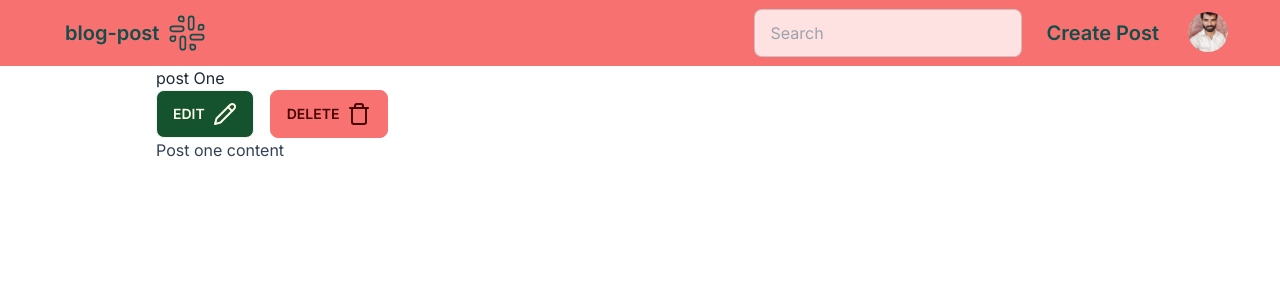
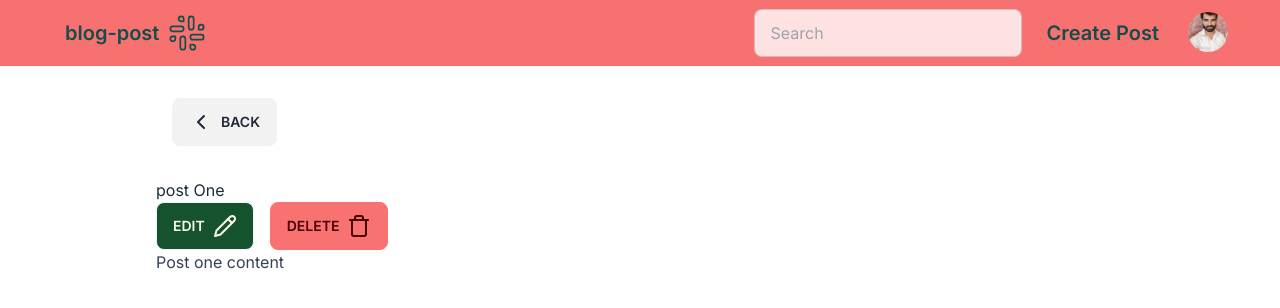
Before and after one commit to syedalirazazaidi/next-stack-projects, a Next.js app in the folder blogpost/: page /blog/1 in a window 1280 px wide. Shown: the top 308 px of the page. Built offline with nearby package versions, Linux system fonts and the light colour scheme.

Commit message:
UI completed

```diff
--- a/blogpost/src/app/(route)/blog/[id]/page.tsx
+++ b/blogpost/src/app/(route)/blog/[id]/page.tsx
@@ -1,9 +1,12 @@
+"use client";
 import React from "react";
 import ButtonAction from "@/components/buttonaction";
+import Backbutton from "../../../../components/backbutton";
 
 export default function BlogDetails() {
   return (
     <>
+      <Backbutton />
       <div className="container">
         <h2>post One</h2>
         <ButtonAction />
--- /dev/null
+++ b/blogpost/src/components/backbutton.tsx
@@ -0,0 +1,18 @@
+import React from "react";
+import { ChevronLeft } from "lucide-react";
+import { useRouter } from "next/navigation";
+
+export default function Backbutton() {
+  const router = useRouter();
+
+  return (
+    <div>
+      <div className="container p-8">
+        <button className="btn" onClick={() => router.back()}>
+          {" "}
+          <ChevronLeft /> Back
+        </button>
+      </div>
+    </div>
+  );
+}
--- a/blogpost/src/generic/postblog.tsx
+++ b/blogpost/src/generic/postblog.tsx
@@ -23,7 +23,7 @@ export default function PostBlog({ Submitform, Edit }: FormPostProps) {
   return (
     <>
       <div className="container p-8">
-        <button className="btn" onClick={() => router.push("/")}>
+        <button className="btn" onClick={() => router.back()}>
           {" "}
           <ChevronLeft /> Back
         </button>
```
